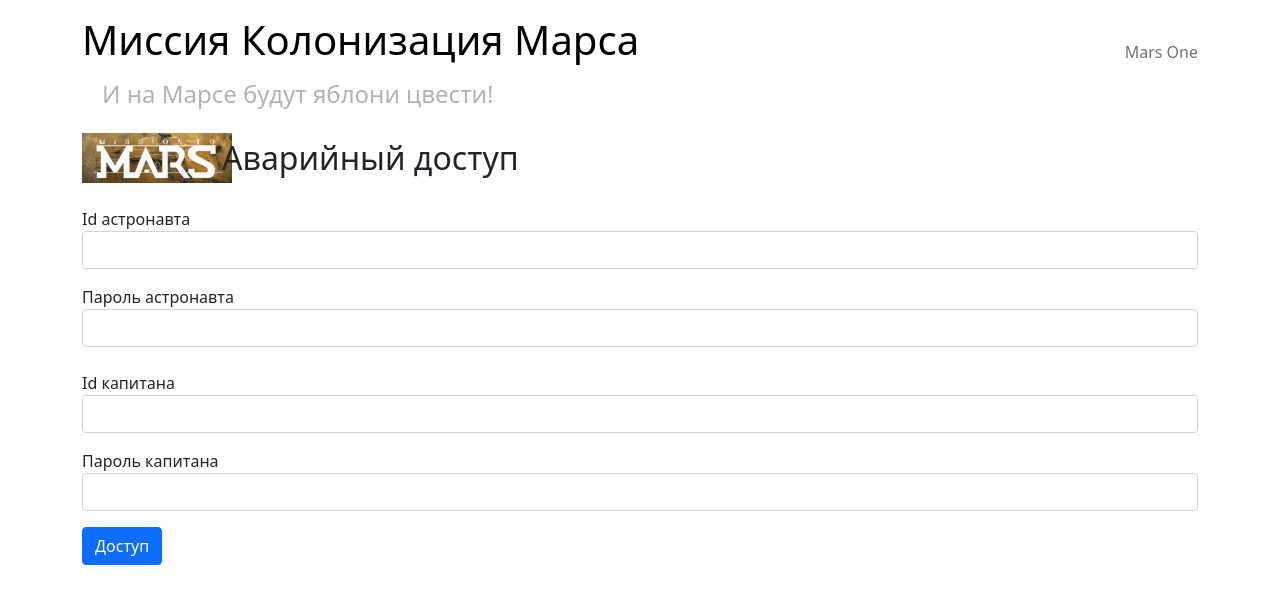
After one commit to Faurfin/mars, a Flask app: page /login in a window 1280 px wide. The commit adds this page. Shown: the top 604 px of the page. Run offline with Flask 3, Linux system fonts and the light colour scheme.

Commit message:
Двойная защита

```diff
--- a/main.py
+++ b/main.py
@@ -1,9 +1,25 @@
 import os
 from flask import Flask, send_file, url_for, request, redirect, render_template
-
+from flask_wtf import FlaskForm
+from wtforms import StringField, PasswordField, SubmitField
+from wtforms.validators import DataRequired
 app = Flask(__name__)
 
+app.config['SECRET_KEY'] = 'yandexlyceum_secret_key'
 
+class EmergencyForm(FlaskForm):
+    astronaut_id = StringField('Id астронавта', validators=[DataRequired()])
+    astronaut_pass = PasswordField('Пароль астронавта', validators=[DataRequired()])
+    captain_id = StringField('Id капитана', validators=[DataRequired()])
+    captain_pass = PasswordField('Пароль капитана', validators=[DataRequired()])
+    submit = SubmitField('Доступ')
+
+@app.route('/login', methods=['GET', 'POST'])
+def login():
+    form = EmergencyForm()
+    if form.validate_on_submit():
+        return redirect('/')
+    return render_template('login.html', title='Аварийный доступ', form=form)
 @app.route('/')
 @app.route('/index')
 @app.route('/index/<title>')
--- a/static/css/style.css
+++ b/static/css/style.css
@@ -1,7 +1,17 @@
 h1 {
-    color: red;
+    color: black;
 }
 h4 {
-    color: #b3b3b3; /* Светло-серый цвет */
-    padding-left: 20px; /* Внутренний отступ слева */
+    color: #b3b3b3;
+    padding-left: 20px;
 }
+.emblem-title {
+    background-image: url('../img/mars_logo.png');
+    background-repeat: no-repeat;
+    background-position: left center;
+    background-size: contain;
+    padding-left: 140px;
+    min-height: 50px;
+    display: flex;
+    align-items: center;
+}
--- a/templates/base.html
+++ b/templates/base.html
@@ -7,6 +7,9 @@
           href="https://cdn.jsdelivr.net/npm/bootstrap@5.0.0-beta1/dist/css/bootstrap.min.css"
           integrity="sha384-giJF6kkoqNQ00vy+HMDP7azOuL0xtbfIcaT9wjKHr8RbDVddVHyTfAAsrekwKmP1"
           crossorigin="anonymous">
+
+    <link rel="stylesheet" type="text/css" href="{{ url_for('static', filename='css/style.css') }}" />
+
     <title>{{ title }}</title>
   </head>
   <body>
--- /dev/null
+++ b/templates/login.html
@@ -0,0 +1,35 @@
+{% extends "base.html" %}
+
+{% block content %}
+    <div class="mt-4">
+        <h2 class="emblem-title">Аварийный доступ</h2>
+
+        <form action="" method="post" novalidate>
+            {{ form.hidden_tag() }}
+
+            <div class="form-group mb-3 mt-4">
+                {{ form.astronaut_id.label }}
+                {{ form.astronaut_id(class="form-control") }}
+            </div>
+
+            <div class="form-group mb-3">
+                {{ form.astronaut_pass.label }}
+                {{ form.astronaut_pass(class="form-control") }}
+            </div>
+
+            <div class="form-group mb-3 mt-4">
+                {{ form.captain_id.label }}
+                {{ form.captain_id(class="form-control") }}
+            </div>
+
+            <div class="form-group mb-3">
+                {{ form.captain_pass.label }}
+                {{ form.captain_pass(class="form-control") }}
+            </div>
+
+            <div>
+                {{ form.submit(type="submit", class="btn btn-primary") }}
+            </div>
+        </form>
+    </div>
+{% endblock %}
```
Also changed, not shown: static/img/mars_logo.png (added).
